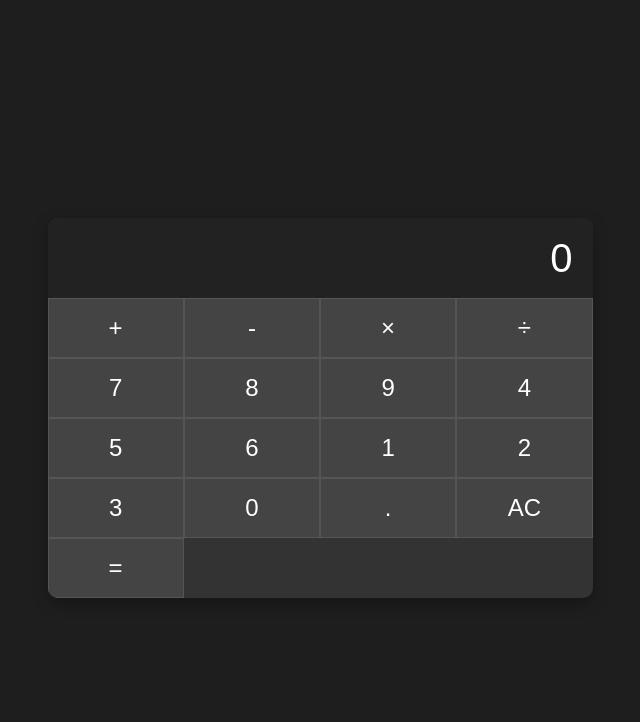
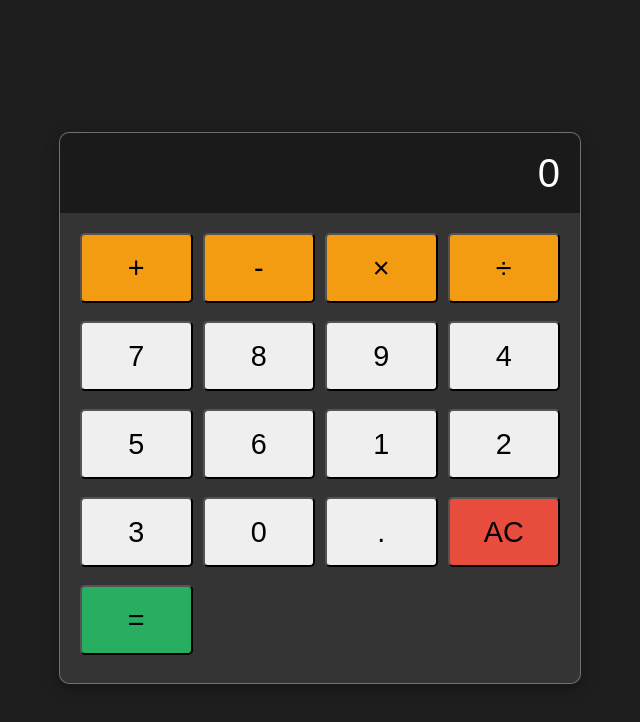
Before and after one commit to GodsDesigner/CalculatorProject, a plain HTML site: page index.html in a window 1280 px wide. Shown: the whole page, without its empty margins (320-960 px from the left). Drawn offline with Linux system fonts and the light colour scheme.

Commit message:
calculator changes

```diff
--- a/styles.css
+++ b/styles.css
@@ -8,16 +8,22 @@ body {
 }
 
 .calculator {
+    width: 520px; /* Set a fixed width for the calculator */
     border-radius: 10px;
     overflow: hidden;
     box-shadow: 0 5px 15px rgba(0, 0, 0, 0.3);
-    background-color: #333;
+    background: rgba(255, 255, 255, 0.1);
+    backdrop-filter: blur(10px);
+    border: 1px solid rgba(255, 255, 255, 0.3);
+    display: flex;
+    flex-direction: column;
+    height: 550px;
 }
 
 .calculator-screen {
     width: 100%;
     height: 80px;
-    background-color: #222;
+    background-color: rgba(0, 0, 0, 0.5);
     border: none;
     color: #fff;
     text-align: right;
@@ -25,18 +31,27 @@ body {
     padding-left: 10px;
     font-size: 2.5rem;
     box-sizing: border-box;
+    flex: 0 0 auto; /* Ensure the screen maintains its size */
+}
+
+.calculator-keys {
+    display: grid;
+    grid-template-columns: repeat(4, 1fr);
+    grid-gap: 10px; /* Add some space between buttons */
+    padding: 20px; /* Add padding around the buttons */
+    flex: 1; /* Make the keys area take up the remaining space */
+
 }
 
 .calculator-keys button {
-    height: 60px;
-    background-color: #444;
-    border: 1px solid #555;
+    height: 70px; /* Increase the height of the buttons */
     outline: none;
-    font-size: 1.5rem;
-    color: #fff;
+    font-size: 1.8rem; /* Increase the font size */
     cursor: pointer;
     transition: transform 0.1s ease, box-shadow 0.1s ease, background-color 0.3s;
+    border-radius: 5px; /* Add some border radius to the buttons */
 }
+
 
 .calculator-keys button:hover {
     background-color: orange;
@@ -66,13 +81,9 @@ body {
 .equal-sign {
     height: calc(100% * 2 / 3 - 2px);
     background-color: #27ae60;
+    height: auto;
 }
 
 .equal-sign:hover {
     background-color: #2ecc71;
 }
-
-.calculator-keys {
-    display: grid;
-    grid-template-columns: repeat(4, 1fr);
-}
```
